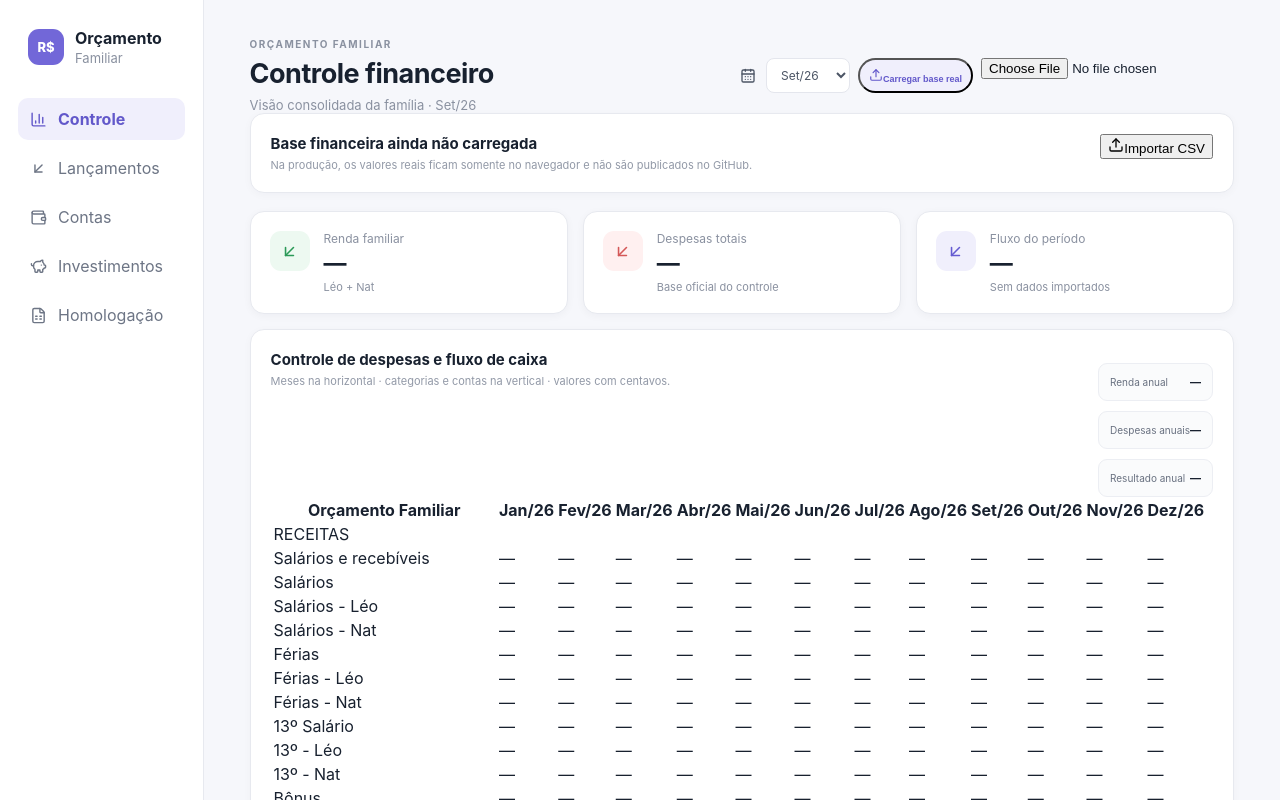
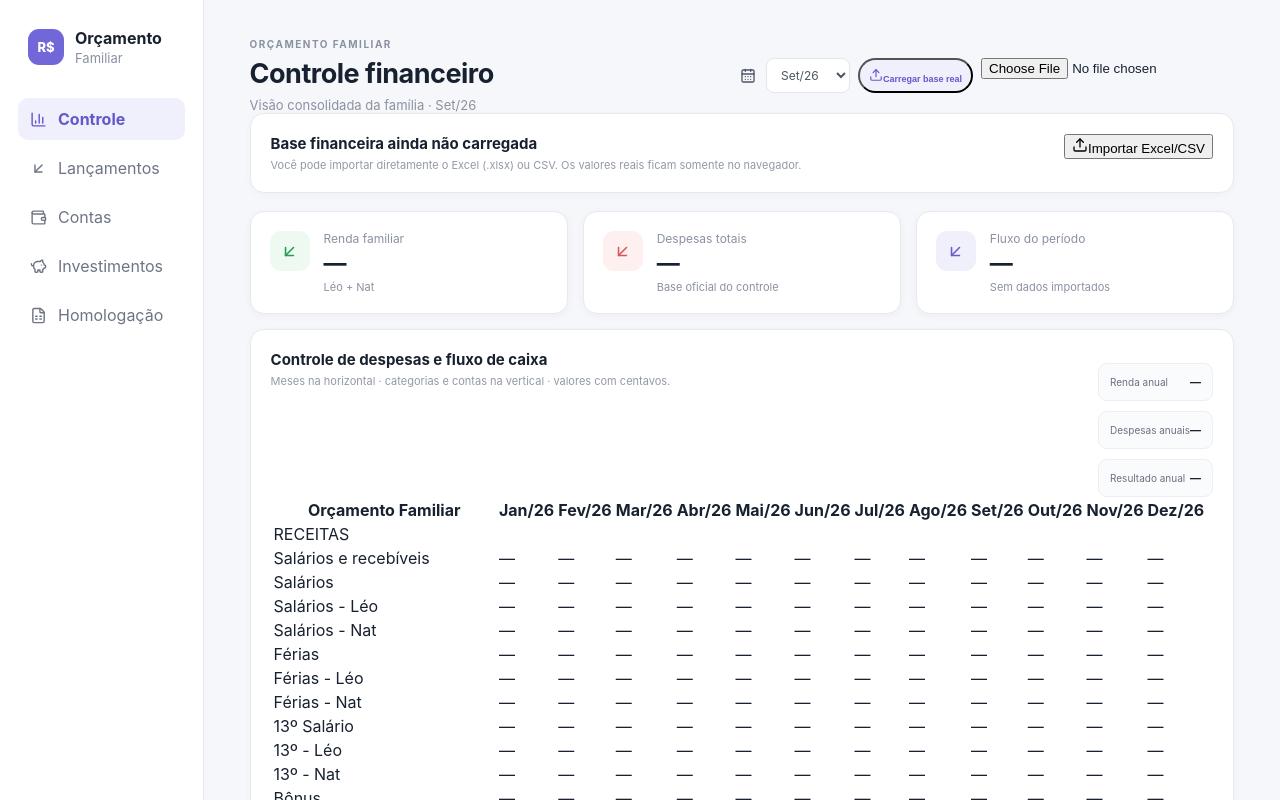
Before and after one commit to cardoso4009-byte/Or-amento-Familiar, a Next.js app: page /controle in a window 1280 px wide. Shown: the top 800 px of the page. Built offline with nearby package versions, Linux system fonts and the light colour scheme.

Commit message:
fix: allow Excel and CSV imports in Controle

```diff
--- a/app/controle/page.tsx
+++ b/app/controle/page.tsx
@@ -3,6 +3,7 @@
 import Link from 'next/link'
 import { useEffect, useMemo, useRef, useState } from 'react'
 import { ArrowDownLeft, BarChart3, CalendarDays, FileSpreadsheet, PiggyBank, Upload, Wallet } from 'lucide-react'
+import * as XLSX from 'xlsx'
 import { MESES_2026 } from '../../lib/modelo-orcamento'
 
 const meses = [...MESES_2026]
@@ -22,25 +23,47 @@ const grupos = [
 ]
 type Dados = Record<string, number[]>
 
-function parseCsv(text: string): Dados {
+function normalizarValor(raw: unknown): number {
+  if (typeof raw === 'number') return Number.isFinite(raw) ? raw : 0
+  let texto = String(raw ?? '').trim().replace(/R\$\s?/gi, '')
+  if (!texto) return 0
+  if (texto.includes(',')) texto = texto.replace(/\./g, '').replace(',', '.')
+  const valor = Number(texto)
+  return Number.isFinite(valor) ? valor : 0
+}
+
+function parseRows(rows: unknown[][]): Dados {
   const result: Dados = {}
-  const rows = text.replace(/^\uFEFF/, '').trim().split(/\r?\n/)
-  const split = (line: string) => line.includes(';') ? line.split(';') : line.split(',')
-  const header = split(rows[0] || '').map(v => v.trim().replace(/^"|"$/g, ''))
+  const header = (rows[0] || []).map(v => String(v ?? '').trim())
   const indices = meses.map(m => header.findIndex(h => h === m))
-  rows.slice(1).forEach(line => {
-    const row = split(line).map(v => v.trim().replace(/^"|"$/g, ''))
-    const label = row[0]
-    if (!label) return
-    result[label] = indices.map(idx => {
-      if (idx < 0) return 0
-      let raw = (row[idx + 1] ?? '').replace(/R\$\s?/g, '').trim()
-      if (raw.includes(',')) raw = raw.replace(/\./g, '').replace(',', '.')
-      const value = Number(raw)
-      return Number.isFinite(value) ? value : 0
-    })
+  rows.slice(1).forEach(rowRaw => {
+    const row = rowRaw || []
+    const label = String(row[0] ?? '').trim()
+    if (!label || label === 'Categoria') return
+    result[label] = indices.map(idx => idx < 0 ? 0 : normalizarValor(row[idx]))
   })
   return result
+}
+
+function parseCsv(text: string): Dados {
+  const rows = text.replace(/^\uFEFF/, '').trim().split(/\r?\n/).map(line => {
+    const delimiter = line.includes(';') ? ';' : ','
+    return line.split(delimiter).map(v => v.trim().replace(/^"|"$/g, ''))
+  })
+  return parseRows(rows)
+}
+
+async function parseArquivo(file: File): Promise<Dados> {
+  const extensao = file.name.toLowerCase().split('.').pop()
+  if (extensao === 'xlsx' || extensao === 'xls') {
+    const buffer = await file.arrayBuffer()
+    const workbook = XLSX.read(buffer, { type: 'array', cellDates: false })
+    const sheet = workbook.Sheets[workbook.SheetNames[0]]
+    if (!sheet) throw new Error('Planilha sem aba válida')
+    return parseRows(XLSX.utils.sheet_to_json(sheet, { header: 1, defval: '' }) as unknown[][])
+  }
+  if (extensao === 'csv') return parseCsv(await file.text())
+  throw new Error('Formato não suportado')
 }
 
 export default function ControlePage() {
@@ -49,7 +72,20 @@ export default function ControlePage() {
   const [importado, setImportado] = useState(false)
   const inputRef = useRef<HTMLInputElement>(null)
   useEffect(() => { try { const salvo = localStorage.getItem(STORAGE_KEY); if (salvo) { setDados(JSON.parse(salvo)); setImportado(true) } } catch {} }, [])
-  async function importar(file?: File) { if (!file) return; try { const parsed = parseCsv(await file.text()); setDados(parsed); localStorage.setItem(STORAGE_KEY, JSON.stringify(parsed)); setImportado(true) } catch { alert('Não foi possível ler a base. Use o CSV com Jan/26 até Dez/26.') } }
+  async function importar(file?: File) {
+    if (!file) return
+    try {
+      const parsed = await parseArquivo(file)
+      if (!Object.keys(parsed).length) throw new Error('Nenhum dado encontrado')
+      setDados(parsed)
+      localStorage.setItem(STORAGE_KEY, JSON.stringify(parsed))
+      setImportado(true)
+    } catch {
+      alert('Não foi possível importar. Selecione o modelo Excel (.xlsx/.xls) ou um CSV com Jan/26 até Dez/26.')
+    } finally {
+      if (inputRef.current) inputRef.current.value = ''
+    }
+  }
   const indice = Math.max(0, meses.indexOf(mes))
   const valor = (linha: string, i = indice) => Number(dados[linha]?.[i] || 0)
   const renda = valor('Renda Familiar')
@@ -61,8 +97,8 @@ export default function ControlePage() {
   return <div className="app">
     <aside className="sidebar"><div className="brand"><div className="brandMark">R$</div><div><strong>Orçamento</strong><span>Familiar</span></div></div><nav>{nav.map(n => { const Icon = n.icon; return <Link key={n.href} href={n.href} className={n.href === '/controle' ? 'active' : ''}><Icon size={17}/>{n.label}</Link> })}</nav><div className="sideBottom"><small>CONTROLE FAMILIAR</small><p>Controle de despesas e fluxo de caixa em uma única visão.</p></div></aside>
     <main className="content">
-      <header className="top"><div><p className="eyebrow">ORÇAMENTO FAMILIAR</p><h1>Controle financeiro</h1><p className="muted">Visão consolidada da família · {mes}</p></div><div className="topActions"><div className="month controlMonth"><CalendarDays size={16}/><select value={mes} onChange={e => setMes(e.target.value as typeof mes)}>{meses.map(m => <option key={m}>{m}</option>)}</select></div><button className="statusPill" onClick={() => inputRef.current?.click()}><Upload size={14}/>{importado ? 'Atualizar base' : 'Carregar base real'}</button><input ref={inputRef} type="file" accept=".csv,text/csv" className="hidden" onChange={e => importar(e.target.files?.[0])}/></div></header>
-      {!importado && <section className="panel" style={{marginBottom:18}}><div className="panelHead"><div><h2>Base financeira ainda não carregada</h2><p>Na produção, os valores reais ficam somente no navegador e não são publicados no GitHub.</p></div><button className="primary" onClick={() => inputRef.current?.click()}><Upload size={16}/>Importar CSV</button></div></section>}
+      <header className="top"><div><p className="eyebrow">ORÇAMENTO FAMILIAR</p><h1>Controle financeiro</h1><p className="muted">Visão consolidada da família · {mes}</p></div><div className="topActions"><div className="month controlMonth"><CalendarDays size={16}/><select value={mes} onChange={e => setMes(e.target.value as typeof mes)}>{meses.map(m => <option key={m}>{m}</option>)}</select></div><button className="statusPill" onClick={() => inputRef.current?.click()}><Upload size={14}/>{importado ? 'Atualizar base' : 'Carregar base real'}</button><input ref={inputRef} type="file" accept=".xlsx,.xls,.csv,application/vnd.openxmlformats-officedocument.spreadsheetml.sheet,application/vnd.ms-excel,text/csv" className="hidden" onChange={e => importar(e.target.files?.[0])}/></div></header>
+      {!importado && <section className="panel" style={{marginBottom:18}}><div className="panelHead"><div><h2>Base financeira ainda não carregada</h2><p>Você pode importar diretamente o Excel (.xlsx) ou CSV. Os valores reais ficam somente no navegador.</p></div><button className="primary" onClick={() => inputRef.current?.click()}><Upload size={16}/>Importar Excel/CSV</button></div></section>}
       <section className="cards controlCards"><article><div className="cardIcon income"><ArrowDownLeft size={19}/></div><div><span>Renda familiar</span><strong>{moeda(renda)}</strong><small>Léo + Nat</small></div></article><article><div className="cardIcon expense"><ArrowDownLeft size={19}/></div><div><span>Despesas totais</span><strong>{moeda(despesasTotais)}</strong><small>Base oficial do controle</small></div></article><article><div className="cardIcon balance"><ArrowDownLeft size={19}/></div><div><span>Fluxo do período</span><strong>{moeda(resultado)}</strong><small>{renda > 0 ? `Comprometimento ${comprometimento.toFixed(1)}%` : 'Sem dados importados'}</small></div></article></section>
       <section className="panel monthlyPanel"><div className="panelHead"><div><h2>Controle de despesas e fluxo de caixa</h2><p>Meses na horizontal · categorias e contas na vertical · valores com centavos.</p></div><div className="miniMetrics"><div><span>Renda anual</span><b>{moeda(anual.renda)}</b></div><div><span>Despesas anuais</span><b>{moeda(anual.despesas)}</b></div><div><span>Resultado anual</span><b>{moeda(anual.resultado)}</b></div></div></div>
         <div className="overflow-x-auto rounded-xl border border-slate-200 bg-white"><table className="min-w-[1500px] w-full border-collapse text-sm"><thead><tr className="bg-slate-100"><th className="sticky left-0 z-20 min-w-[270px] border-b border-r border-slate-200 bg-slate-100 px-4 py-3 text-left font-semibold">Orçamento Familiar</th>{meses.map(m => <th key={m} className={`min-w-[105px] border-b border-slate-200 px-3 py-3 text-right font-semibold ${m === mes ? 'bg-slate-200' : ''}`}>{m}</th>)}</tr></thead><tbody>{grupos.map(grupo => <>{<tr key={grupo.titulo} className="bg-slate-200"><td colSpan={13} className="border-t border-slate-300 px-4 py-2 font-bold text-slate-800">{grupo.titulo}</td></tr>}{grupo.linhas.map(linha => { const destaque = ['Salários e recebíveis','Renda Familiar','Despesas Totais','Despesas Fixas','Bancos e Acordos','Despesas Diversas','Fluxo de caixa','Fluxo de Caixa do Período'].includes(linha); return <tr key={linha}><td className={`sticky left-0 z-10 border-r border-t border-slate-200 bg-white px-4 py-2 ${destaque ? 'font-semibold text-slate-800' : 'text-slate-600'}`}>{linha}</td>{meses.map((m,i) => <td key={`${linha}-${m}`} className={`border-t border-slate-200 px-3 py-2 text-right tabular-nums ${m === mes ? 'bg-slate-50' : ''} ${destaque ? 'font-semibold' : ''}`}>{moeda(valor(linha,i))}</td>)}</tr>})}</>)}</tbody></table></div>
```
